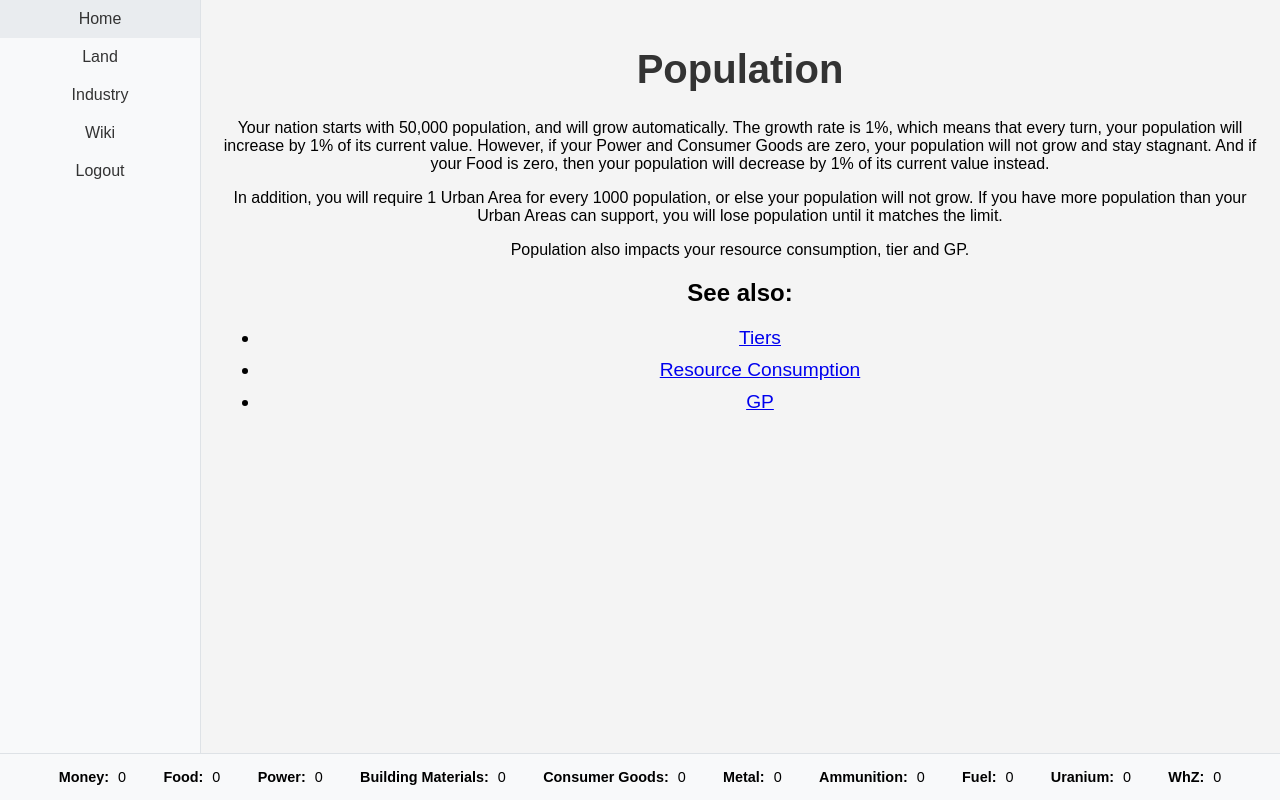
After one commit to jerrycui2007/Nations, a PHP site: page /population_wiki.php in a window 1280 px wide. The commit adds this page. Run offline with PHP 8.4, Linux system fonts and the light colour scheme; the visitor is signed in with stand-in values (Sample User, id 1); data that the repository does not hold is empty.

Commit message:
Started working on the wiki

```diff
--- /dev/null
+++ b/frontend/population_wiki.php
@@ -0,0 +1,72 @@
+<?php
+session_start();
+require_once '../backend/db_connection.php';
+
+// Check if user is logged in
+if (!isset($_SESSION['user_id'])) {
+    header("Location: login.php");
+    exit();
+}
+
+?>
+
+<!DOCTYPE html>
+<html lang="en">
+<head>
+    <meta charset="UTF-8">
+    <meta name="viewport" content="width=device-width, initial-scale=1.0">
+    <title>Population - Nations</title>
+    <link rel="stylesheet" type="text/css" href="design/style.css">
+    <style>
+        body {
+            font-family: Arial, sans-serif;
+            background-color: #f4f4f4;
+            margin: 0;
+            padding: 0;
+        }
+        .content {
+            margin-left: 200px; /* Same as sidebar width */
+            padding: 20px;
+            padding-bottom: 60px; /* Add padding to accommodate the footer */
+        }
+        h1 {
+            color: #333;
+            font-size: 2.5em;
+        }
+        .wiki-list {
+            margin-top: 20px;
+        }
+        .wiki-list li {
+            margin: 10px 0;
+            font-size: 1.2em;
+        }
+    </style>
+</head>
+<body>
+    <?php include 'sidebar.php'; ?>
+
+    <div class="content">
+        <h1>Population</h1>
+        <p>
+            Your nation starts with 50,000 population, and will grow automatically. The growth rate is 1%, which means that every turn,
+            your population will increase by 1% of its current value. However, if your Power and Consumer Goods are zero, your population will not grow
+            and stay stagnant. And if your Food is zero, then your population will decrease by 1% of its current value instead.
+        </p>
+        <p>
+            In addition, you will require 1 Urban Area for every 1000 population, or else your population will not grow.
+            If you have more population than your Urban Areas can support, you will lose population until it matches the limit.
+        </p>
+        <p>
+            Population also impacts your resource consumption, tier and GP.
+        </p>
+        <h2>See also: </h4>
+        <ul class="wiki-list">
+            <li><a href="tiers_wiki.php">Tiers</a></li>
+            <li><a href="resource_consumption_wiki.php">Resource Consumption</a></li>
+            <li><a href="gp_wiki.php">GP</a></li>
+        </ul>
+    </div>
+
+    <?php include 'footer.php'; ?>
+</body>
+</html>
--- /dev/null
+++ b/frontend/tiers_wiki.php
@@ -0,0 +1 @@
+<?php
```
Also changed, not shown: frontend/wiki.php (renamed from frontend/wiki/population.php, +15 -10 lines), frontend/factories_wiki.php (renamed from frontend/wiki/factories.php), frontend/gp_wiki.php (renamed from frontend/wiki/land.php), frontend/land_wiki.php (renamed from frontend/wiki/resource_consumption.php), frontend/resource_consumption_wiki.php (renamed from frontend/wiki/tiers.php).
